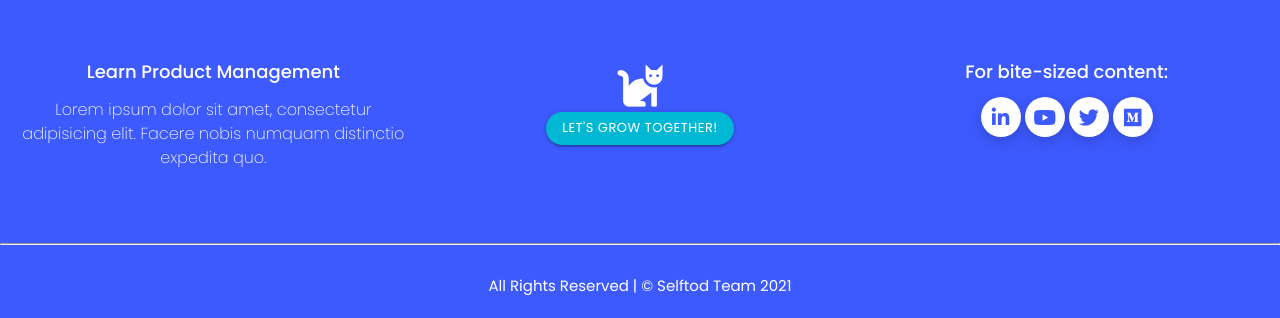
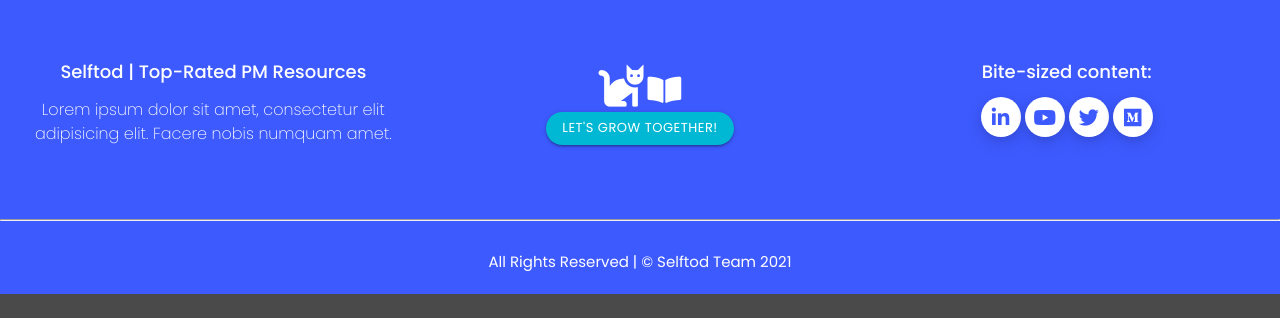
Before and after one commit to effiemanyos/ms3-pmresources, a Flask app: page /home in a window 1280 px wide. Shown: the part 865-1183 px from the top of the page. After the commit the page ends 1159 px from the top, so only its background shows below. Run offline with Flask 2, Linux system fonts and the light colour scheme; some libraries are stand-ins or nearby versions.

Commit message:
Adjust text and icons in the footer section

```diff
--- a/static/css/style.css
+++ b/static/css/style.css
@@ -163,8 +163,13 @@
     color: #fff;
 }
 
-.footer-icon {
+.footer-icon1 {
     font-size: 45px;
+    color: #fff;
+}
+
+.footer-icon2 {
+    font-size: 30px;
     color: #fff;
 }
 
--- a/templates/base.html
+++ b/templates/base.html
@@ -122,13 +122,14 @@
             <div class="row footer-row">
                 <!-- About Selftod -->
                 <div class="col l4 s12 center-align">
-                    <h4 class="footer-heading"><strong>Learn Product Management</strong></h4>
-                    <p class="footer-paragraph">Lorem ipsum dolor sit amet, consectetur adipisicing elit. Facere nobis numquam distinctio expedita quo.</p>
+                    <h4 class="footer-heading"><strong>Selftod | Top-Rated PM Resources</strong></h4>
+                    <p class="footer-paragraph">Lorem ipsum dolor sit amet, consectetur elit adipisicing elit. Facere nobis numquam amet.</p>
                 </div>
                 <!-- CTA Buttons -->
                 <div class="col l4 s12 center-align">
                     <h4 class="footer-heading"></h4>
-                    <i class="fas fa-cat footer-icon"></i>
+                    <i class="fas fa-cat footer-icon1"></i>
+                    <i class="fas fa-book-open footer-icon2"></i>
                     <br>
                     {% if session.user %}
                     <a href="{{ url_for('get_resources') }}"
@@ -142,7 +143,7 @@
                 </div>
                 <!-- Social Media Channels -->
                 <div class="col l4 s12 center-align">
-                    <h4 class="footer-heading"><strong>For bite-sized content:</strong></h4>
+                    <h4 class="footer-heading"><strong>Bite-sized content:</strong></h4>
                     <ul class="list-inline social-links">
                         <li>
                             <a target="_blank" href="#"
```
